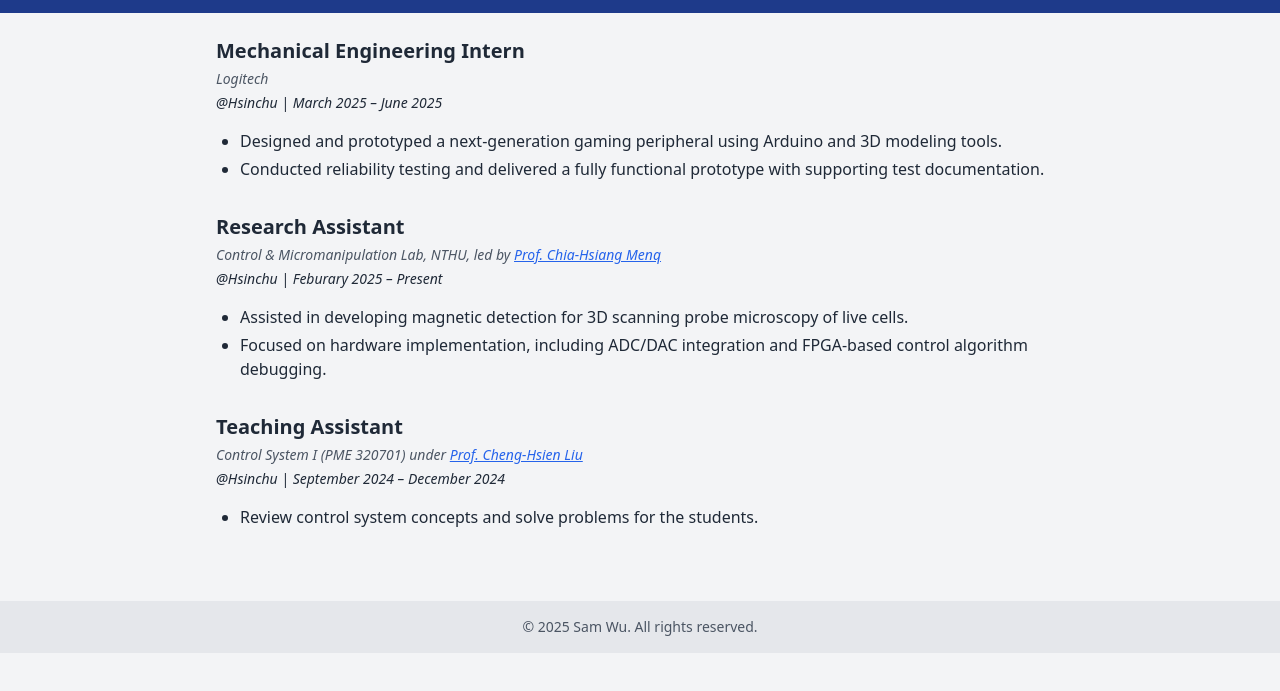
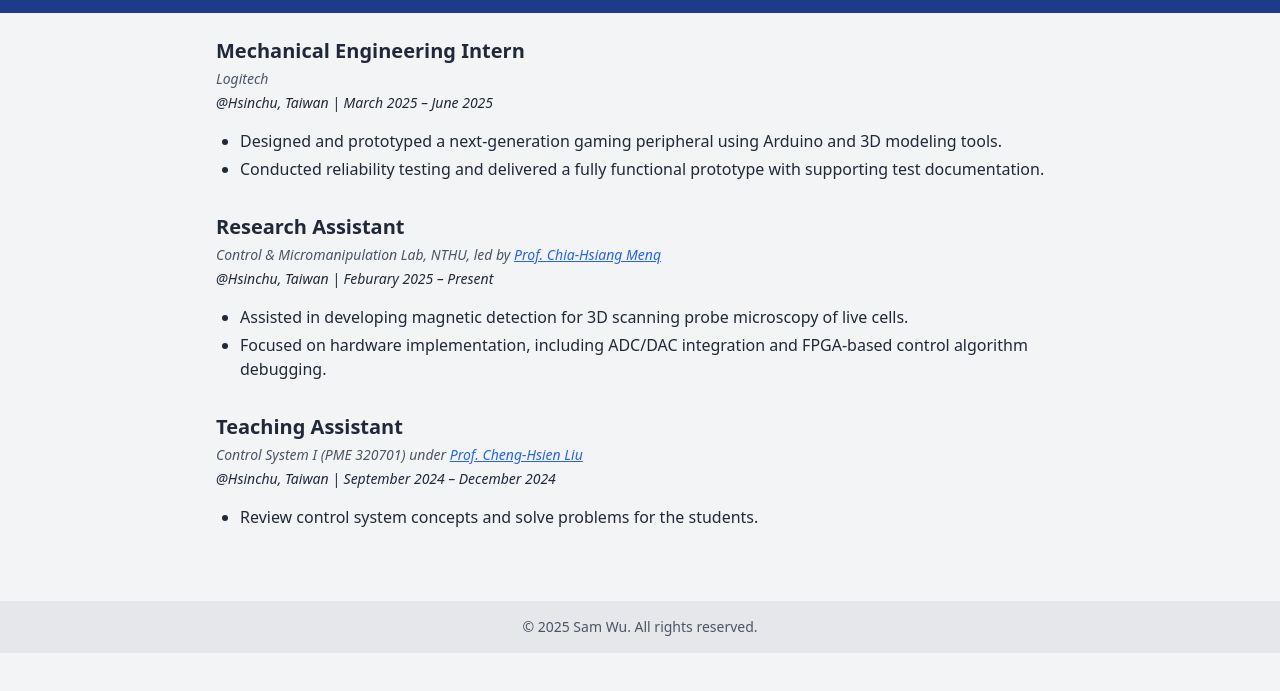
Before and after one commit to samwu0217/samwu0217.github.io, a plain HTML site: page experience.html in a window 1280 px wide. Shown: the part 83-774 px from the top of the page. Drawn offline with nearby package versions, Linux system fonts and the light colour scheme.

Commit message:
Update experience.html

```diff
--- a/experience.html
+++ b/experience.html
@@ -25,7 +25,7 @@
     <section>
       <h2 class="text-xl font-bold mb-1">Mechanical Engineering Intern</h2>
       <p class="text-sm text-gray-600 mb-1 italic">Logitech</p>
-      <p class="italic text-sm mb-2">@Hsinchu | March 2025 – June 2025</p>
+      <p class="italic text-sm mb-2">@Hsinchu, Taiwan | March 2025 – June 2025</p>
 
       <ul class="list-disc pl-6 mt-4 space-y-1">
         <li>Designed and prototyped a next-generation gaming peripheral using Arduino and 3D modeling tools.</li>
@@ -37,7 +37,7 @@
     <section>
       <h2 class="text-xl font-bold mb-1">Research Assistant</h2>
       <p class="text-sm text-gray-600 mb-1 italic"> Control & Micromanipulation Lab, NTHU, led by <a href="https://pme.site.nthu.edu.tw/p/406-1308-263043,r4027.php?Lang=zh-tw" target="_blank" class="text-blue-600 underline">Prof. Chia-Hsiang Menq</a></p>
-      <p class="italic text-sm mb-2">@Hsinchu | Feburary 2025 – Present</p>
+      <p class="italic text-sm mb-2">@Hsinchu, Taiwan | Feburary 2025 – Present</p>
 
       <ul class="list-disc pl-6 mt-4 space-y-1">
         <li>Assisted in developing magnetic detection for 3D scanning probe microscopy of live cells.</li>
@@ -49,7 +49,7 @@
     <section>
       <h2 class="text-xl font-bold mb-1">Teaching Assistant</h2>
       <p class="text-sm text-gray-600 mb-1 italic">  Control System I (PME 320701) under <a href="https://pme.site.nthu.edu.tw/p/406-1308-180019,r4027.php?Lang=zh-tw" target="_blank" class="text-blue-600 underline">Prof. Cheng-Hsien Liu</a></p>
-      <p class="italic text-sm mb-2">@Hsinchu | September 2024 – December 2024</p>
+      <p class="italic text-sm mb-2">@Hsinchu, Taiwan | September 2024 – December 2024</p>
 
       <ul class="list-disc pl-6 mt-4 space-y-1">
         <li>Review control system concepts and solve problems for the students.</li>
```
